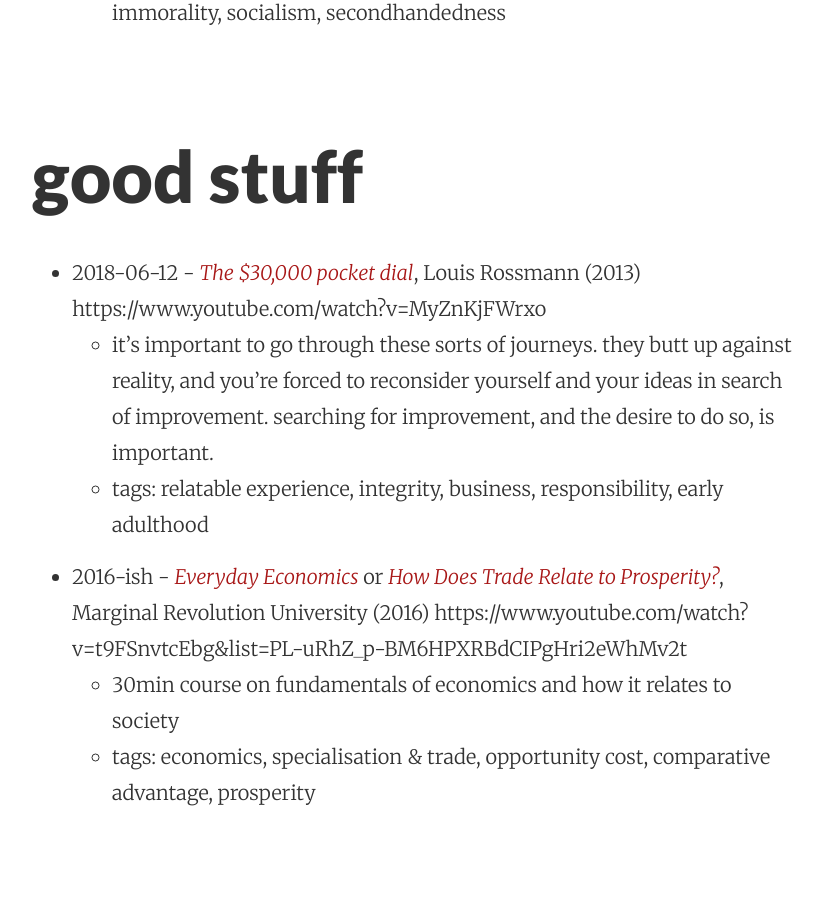
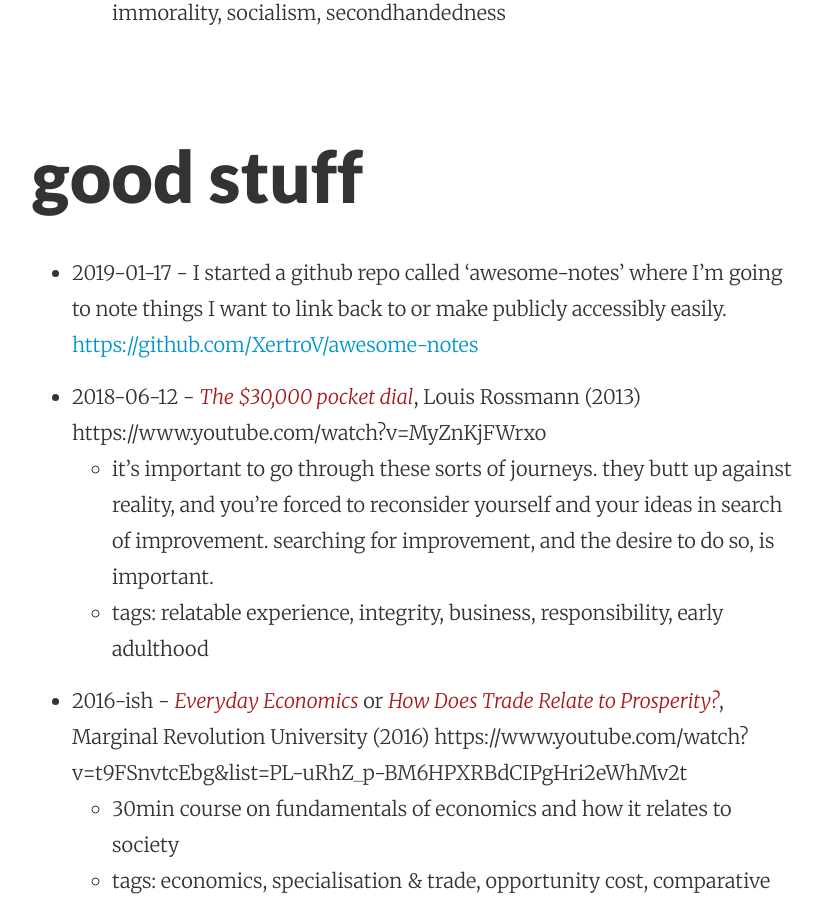
Before and after one commit to xk-io/xk-io.github.io, a Jekyll site: the page built from media-worth-consuming.md, in a window 1280 px wide and 900 px high, scrolled down 1359 px. Shown: the whole window, without its empty margins (224-1047 px from the left). Built offline with Jekyll 4.4.1, drawn with Linux system fonts in a browser that asks for light colours.

Commit message:
add link to awesome-notes

```diff
--- a/media-worth-consuming.md
+++ b/media-worth-consuming.md
@@ -27,6 +27,8 @@ Legend:
 
 # good stuff
 
+* 2019-01-17 - I started a github repo called 'awesome-notes' where I'm going to note things I want to link back to or make publicly accessibly easily. [https://github.com/XertroV/awesome-notes](https://github.com/XertroV/awesome-notes/blob/master/README.md)
+
 * 2018-06-12 - *The $30,000 pocket dial*, Louis Rossmann (2013) https://www.youtube.com/watch?v=MyZnKjFWrxo
   * it's important to go through these sorts of journeys. they butt up against reality, and
     you're forced to reconsider yourself and your ideas in search of improvement.
```
